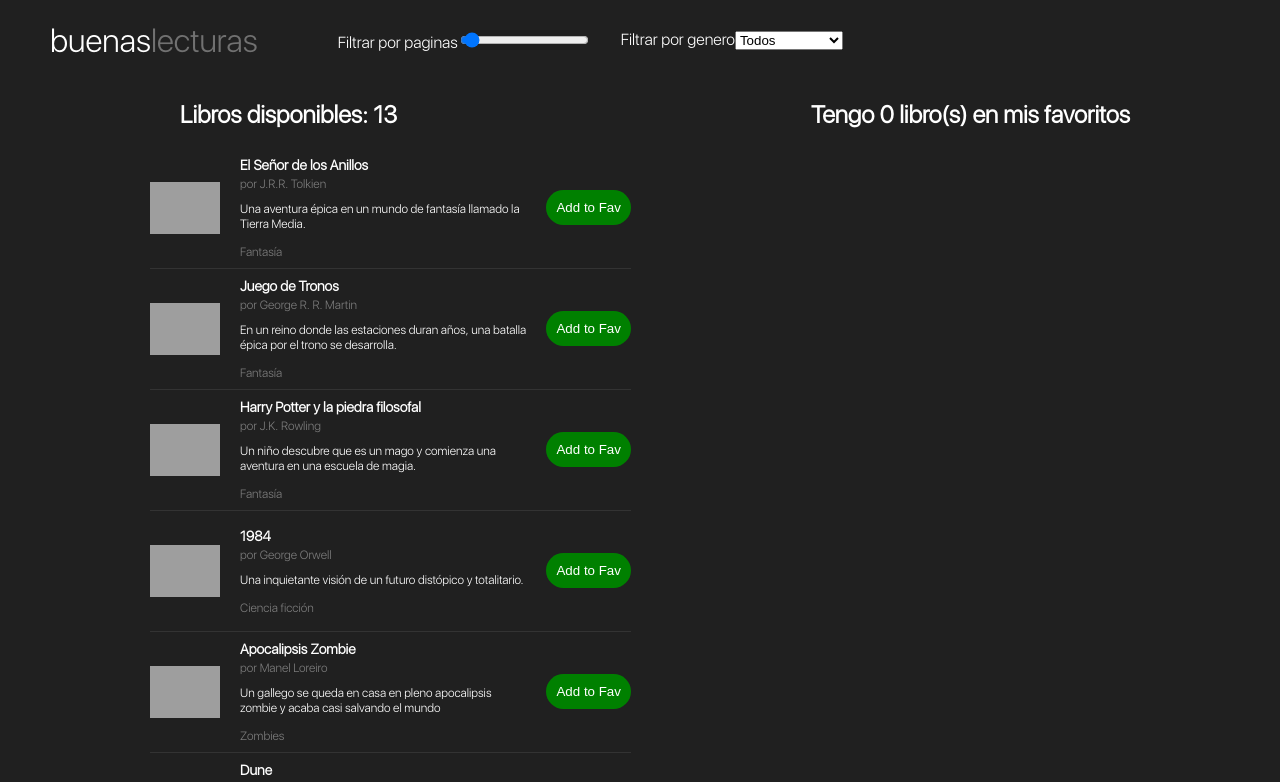
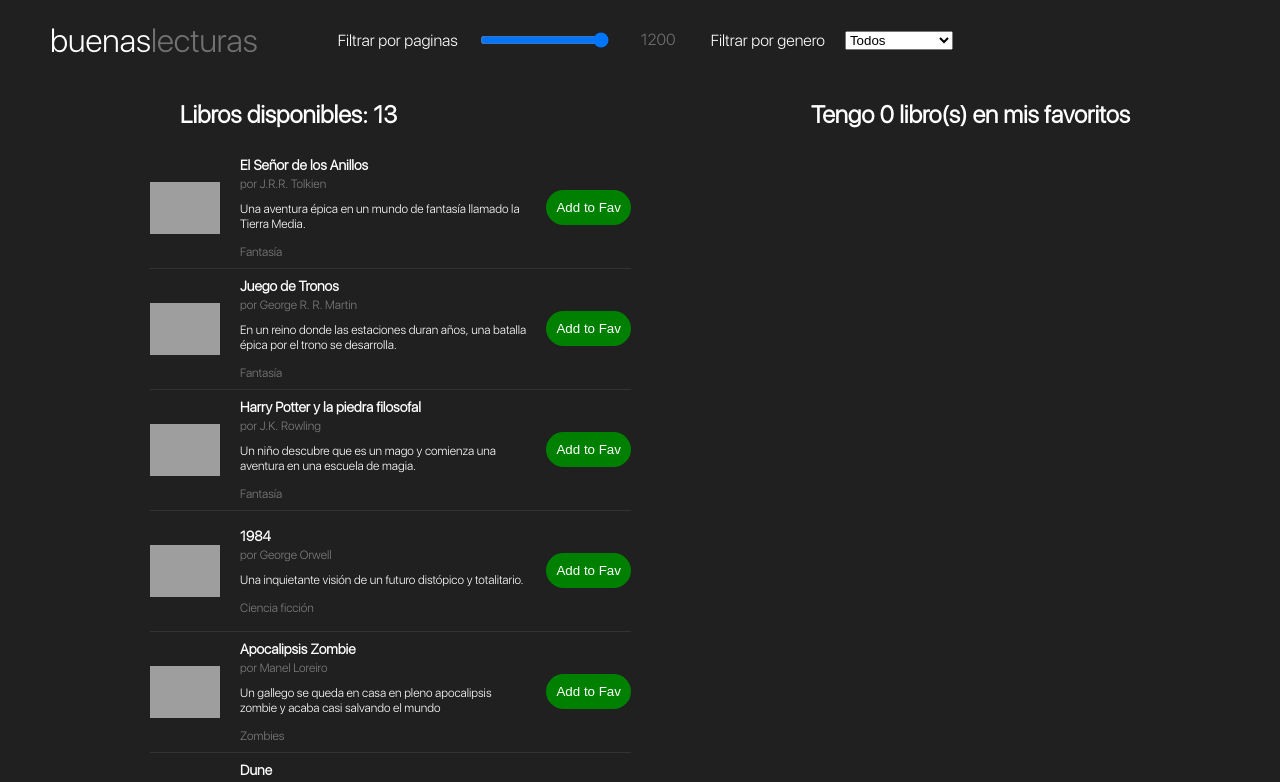
Before and after one commit to ivanexDev/buenaslecturas, a React (Vite) app: page / in a window 1280 px wide. Shown: the top 782 px of the page. Built offline with nearby package versions, Linux system fonts and the light colour scheme; grey boxes are pictures that could not be loaded.

Commit message:
add slider to filter by number of pages

```diff
--- a/src/components/AllBooks/AllBooks.tsx
+++ b/src/components/AllBooks/AllBooks.tsx
@@ -9,22 +9,27 @@ const AllBooks: React.FC<AllBooksProps> = () => {
 	const books = useBookStore((state) => state.books);
 	const favBooks = useBookStore((state) => state.favBooks);
 	const genre = useBookStore((state) => state.genre);
+	const numberOfPages = useBookStore((state) => state.numberOfPages);
 	const [count, setcount] = useState<number | undefined>(0);
 
 	useEffect(() => {
 		setcount(document.querySelector(".allbooks-container")?.childElementCount);
-	}, [genre, favBooks, books]);
+	}, [genre, favBooks, books, numberOfPages]);
 
 	return (
 		<section className="allbooks">
 			<h2>Libros disponibles: {count} </h2>
 			<div className="allbooks-container">
-				{books?.map((book, index) => {
+				{books?.map((book) => {
 					if (book.book.genre === genre) {
-						return <Libro add data={book} key={`${book.book.ISBN}-${index}`} />;
+						if (book.book.pages <= numberOfPages) {
+							return <Libro add data={book} key={crypto.randomUUID()} />;
+						}
 					}
 					if (genre === "Todos") {
-						return <Libro add data={book} key={`${book.book.ISBN}-${index}`} />;
+						if (book.book.pages <= numberOfPages) {
+							return <Libro add data={book} key={crypto.randomUUID()} />;
+						}
 					}
 				})}
 			</div>
--- a/src/components/Header/Header.css
+++ b/src/components/Header/Header.css
@@ -4,6 +4,19 @@
     display: flex;
     align-items: center;
     gap: 30px;
+}
+
+.filter-pages {
+    display: flex;
+    align-items: center;
+    gap: 20px;
+}
+
+
+.filter-genere {
+    display: flex;
+    align-items: center;
+    gap: 20px;
 }
 
 .header h1 {
@@ -21,3 +34,7 @@
     display: flex;
     gap: 30px;
 }
+
+.number-of-pages {
+    width: 40px;
+}
--- a/src/components/Header/Header.tsx
+++ b/src/components/Header/Header.tsx
@@ -6,6 +6,9 @@ export type HeaderProps = {};
 
 const Header: React.FC<HeaderProps> = () => {
 	const { setGenre } = useBookStore();
+	const { setNumberOfPages, numberOfPages } = useBookStore();
+
+	console.log(numberOfPages);
 	return (
 		<header className="header">
 			<h1>
@@ -14,8 +17,19 @@ const Header: React.FC<HeaderProps> = () => {
 			<div className="all-books-controllers">
 				<div className="filter-pages">
 					<label htmlFor="pages"> Filtrar por paginas</label>
-					<input type="range" min={0} max={1200} name="pages" id="pages" />
+					<input
+						type="range"
+						value={numberOfPages}
+						min={0}
+						max={1200}
+						name="pages"
+						id="pages"
+						onChange={(e) => {
+							setNumberOfPages(e.target.valueAsNumber);
+						}}
+					/>
 				</div>
+				<span className="number-of-pages">{numberOfPages}</span>
 				<div className="filter-genere">
 					<label htmlFor="generos"> Filtrar por genero</label>
 					<select
--- a/src/store/conterStore.ts
+++ b/src/store/conterStore.ts
@@ -1,11 +1,13 @@
 import db from "../../db.json";
 import { BookType } from "../interfaces/api.interface";
 import { create } from "zustand";
+import { shallow } from "zustand/shallow";
 
 interface bookState {
 	books: BookType[];
 	favBooks: BookType[];
 	genre: string;
+	numberOfPages: number;
 
 	getBooks: () => void;
 	removeBooks: (newBooks: BookType) => void;
@@ -13,12 +15,14 @@ interface bookState {
 	removeFavBooks: (newBooks: BookType) => void;
 	addBooks: (newFavBooks: BookType) => void;
 	setGenre: (newGenre: string) => void;
+	setNumberOfPages: (newNumberOfBooks: number) => void;
 }
 
 const useBookStore = create<bookState>((set) => ({
 	books: [],
 	favBooks: [],
 	genre: "Todos",
+	numberOfPages: 1200,
 
 	getBooks: async () => {
 		const allBooks = await db.library;
@@ -54,6 +58,10 @@ const useBookStore = create<bookState>((set) => ({
 		set(() => ({
 			genre: newGenre,
 		})),
+	setNumberOfPages: (newNumberOfPages: number) =>
+		set(() => ({
+			numberOfPages: newNumberOfPages,
+		})),
 }));
 
 export default useBookStore;
```
